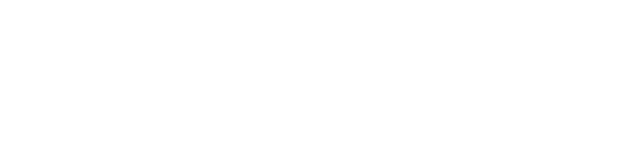
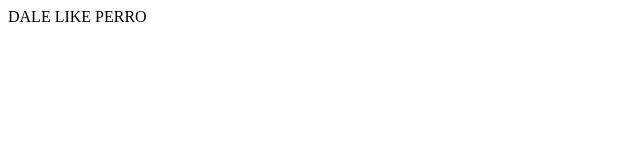
Before and after one commit to CarlitosPC2810/project, a plain HTML site: page views/index.html in a window 1280 px wide. Shown: the whole page, without its empty margins (0-640 px from the left). Drawn offline with Linux system fonts and the light colour scheme.

Commit message:
restructurar commit

```diff
--- a/views/index.html
+++ b/views/index.html
@@ -14,7 +14,7 @@
 
     </main>
     <footer>
-
+        DALE LIKE PERRO
     </footer>
 </body>
 </html>
```
